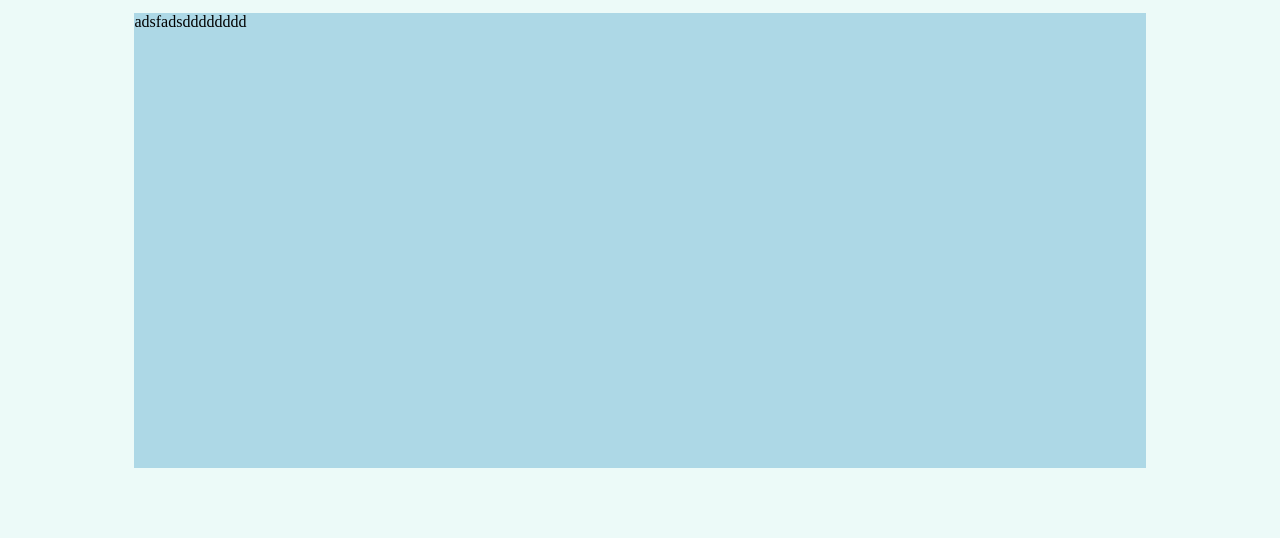
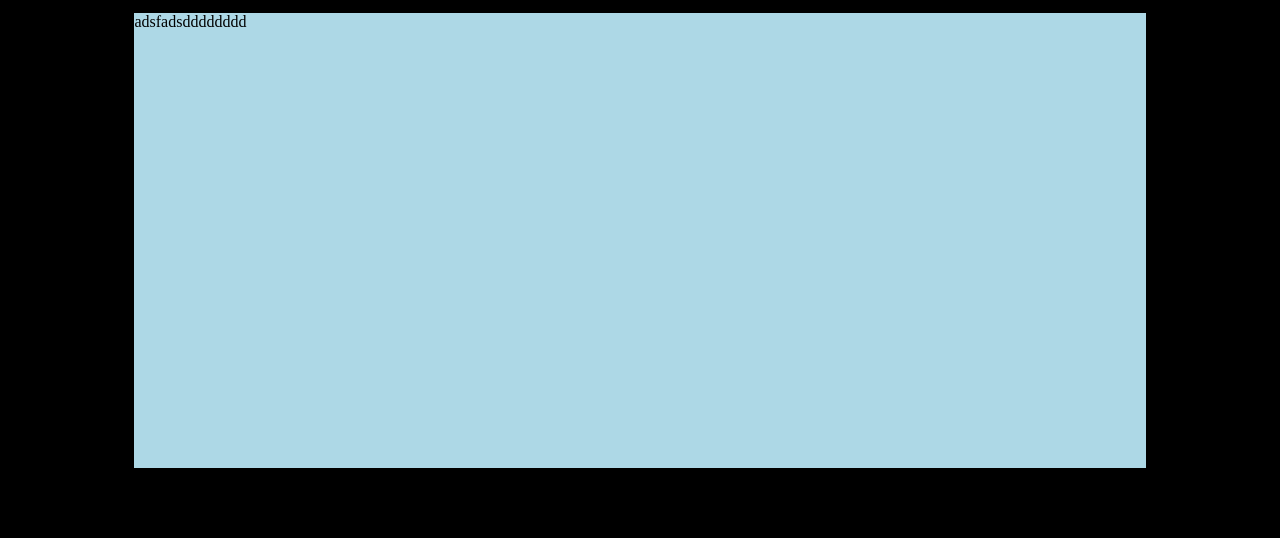
Before and after one commit to Liujw57/Liujw57.github.io, a plain HTML site: page index.html in a window 1280 px wide. Shown: the top 538 px of the page. Drawn offline with Linux system fonts and the light colour scheme.

Commit message:
Update index.html

```diff
--- a/index.html
+++ b/index.html
@@ -27,7 +27,7 @@
 </head>
 
 
-<body style="background-color:#ecfaf8">
+<body style="background-color:#000000">
 	<div id="Portada">
 	<!-- Aqui hacer que se deslice varias imagenes -->
 
```
